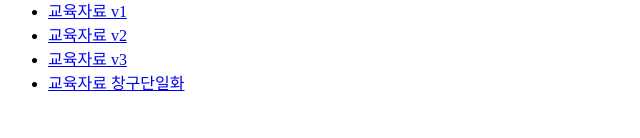
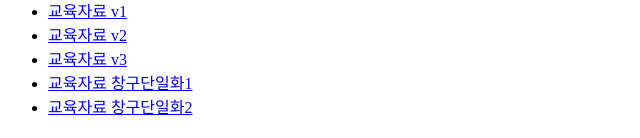
Before and after one commit to globebox0/web, a plain HTML site: page index.html in a window 1280 px wide. Shown: the part 662-800 px from the top of the page, without its empty margins (0-640 px from the left). Drawn offline with Linux system fonts and the light colour scheme.

Commit message:
aistudio.html 업데이트

```diff
--- a/index.html
+++ b/index.html
@@ -22,7 +22,8 @@
         <li><a href="v1/code.html">교육자료 v1</a></li>
         <li><a href="v2/code.html">교육자료 v2</a></li>
         <li><a href="v3/code.html">교육자료 v3</a></li>
-        <li><a href="gem.html">교육자료 창구단일화</a></li>
+        <li><a href="gem.html">교육자료 창구단일화1</a></li>
+        <li><a href="aistudio.html">교육자료 창구단일화2</a></li>
     </ul>
 </body>
 </html>
```
